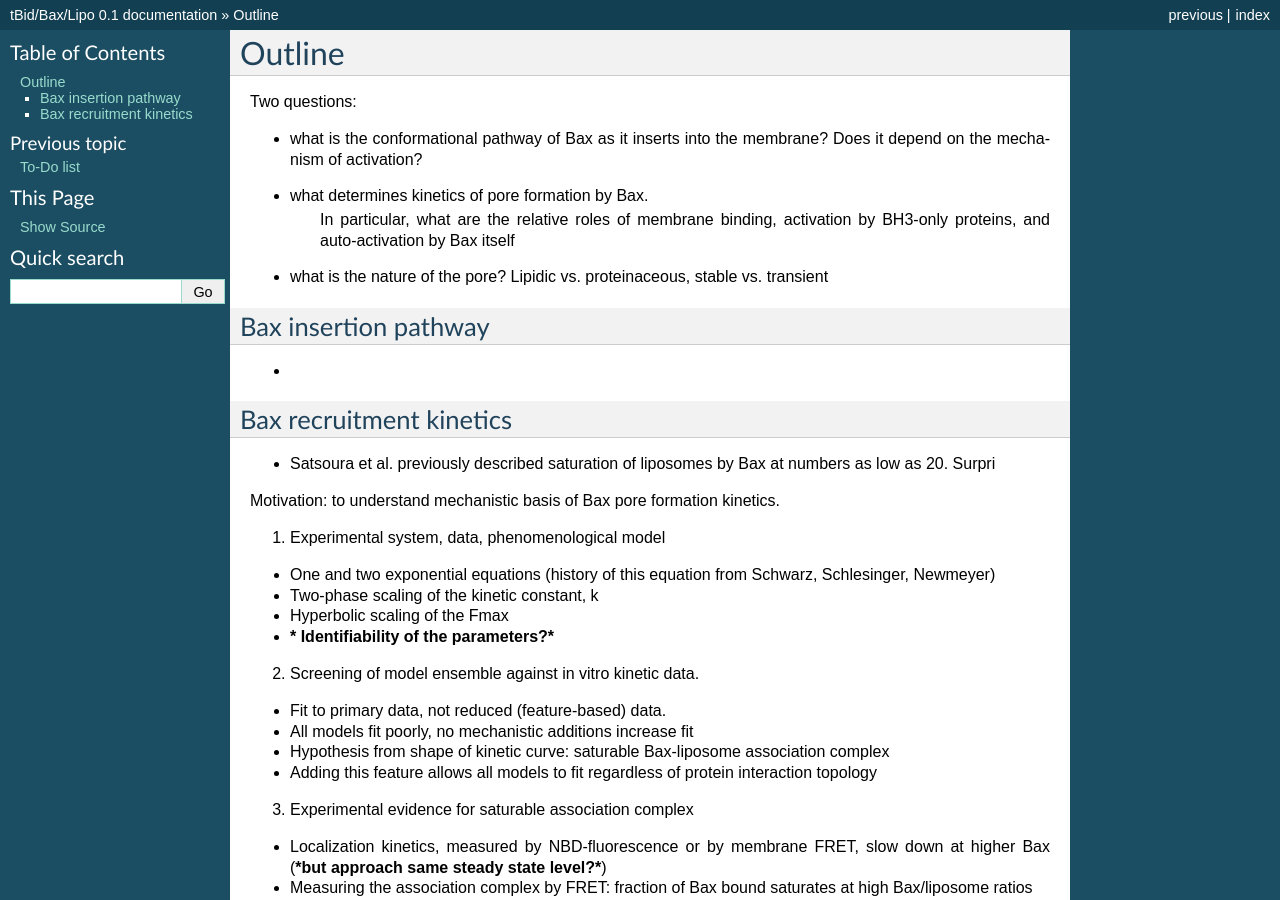
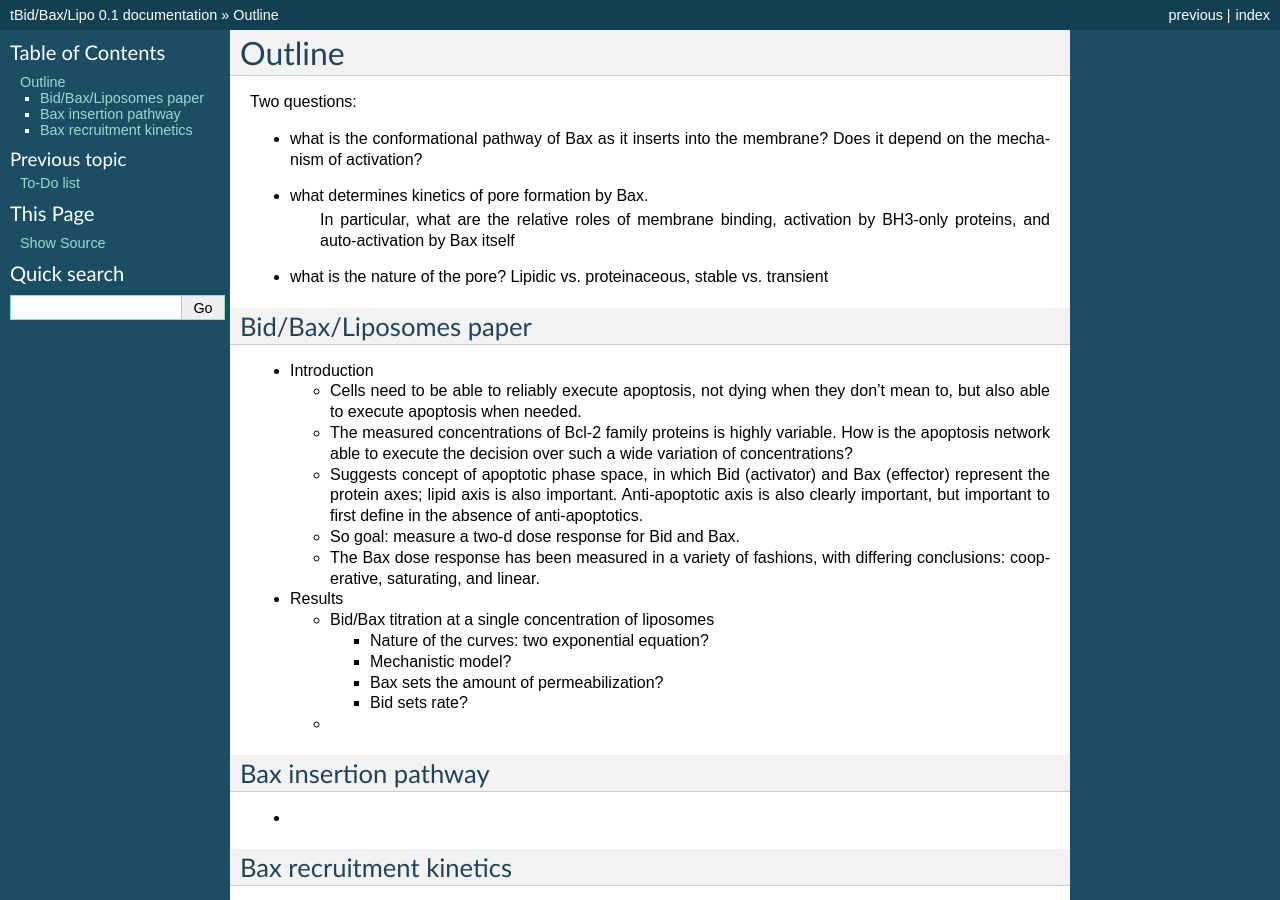
Before and after one commit to johnbachman/tBidBaxLipo, a Sphinx documentation site: the page built from doc/outline.rst, in a window 1280 px wide and 900 px high. Built offline with Sphinx 7.4.7, drawn with Linux system fonts in a browser that asks for light colours.

Commit message:
Working on an outline for Bid/Bax ms

```diff
--- a/doc/outline.rst
+++ b/doc/outline.rst
@@ -11,6 +11,42 @@ Two questions:
     by BH3-only proteins, and auto-activation by Bax itself
 
 * what is the nature of the pore? Lipidic vs. proteinaceous, stable vs. transient
+
+Bid/Bax/Liposomes paper
+-----------------------
+
+- Introduction
+
+  - Cells need to be able to reliably execute apoptosis, not dying when they
+    don't mean to, but also able to execute apoptosis when needed.
+
+  - The measured concentrations of Bcl-2 family proteins is highly variable.
+    How is the apoptosis network able to execute the decision over such a wide
+    variation of concentrations?
+
+  - Suggests concept of apoptotic phase space, in which Bid (activator) and
+    Bax (effector) represent the protein axes; lipid axis is also important.
+    Anti-apoptotic axis is also clearly important, but important to first
+    define in the absence of anti-apoptotics.
+
+  - So goal: measure a two-d dose response for Bid and Bax.
+
+  - The Bax dose response has been measured in a variety of fashions, with
+    differing conclusions: cooperative, saturating, and linear.
+
+- Results
+
+  - Bid/Bax titration at a single concentration of liposomes
+
+    - Nature of the curves: two exponential equation?
+
+    - Mechanistic model?
+
+    - Bax sets the amount of permeabilization?
+
+    - Bid sets rate?
+
+  -
 
 Bax insertion pathway
 ---------------------
```
